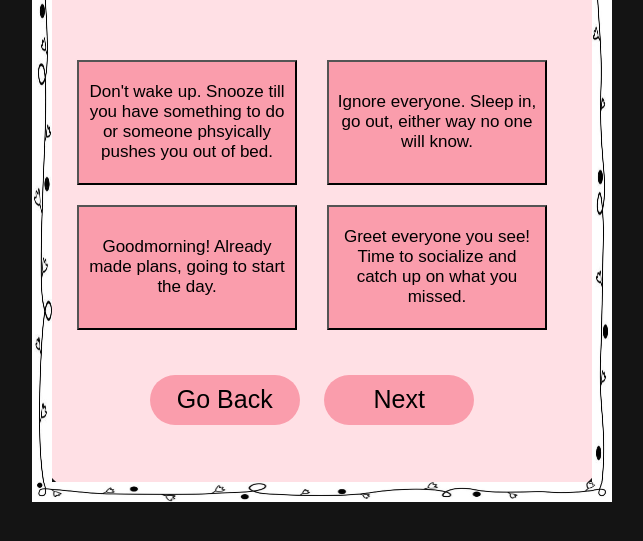
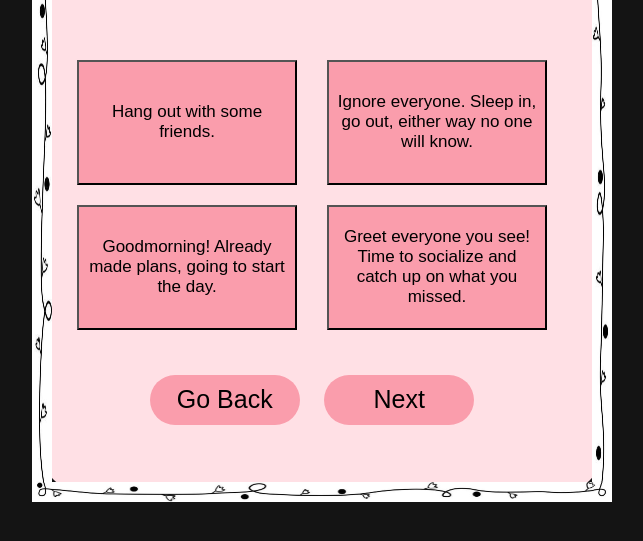
Before and after one commit to ashleydamrau/Cat-Quiz, a plain HTML site: page quiz2.html in a window 1280 px wide. Shown: the part 223-764 px from the top of the page, without its empty margins (318-961 px from the left). Drawn offline with Linux system fonts and the light colour scheme; a web font is replaced by a local one.

Commit message:
first commit

```diff
--- a/quiz2.html
+++ b/quiz2.html
@@ -17,7 +17,7 @@
     </div>
     <div class="questionSection">
     <div>
-      <button class="questionButton">Don't wake up. Snooze till you have something to do or someone phsyically pushes you out of bed.</button>
+      <button class="questionButton">Hang out with some friends.</button>
       <button class="questionButton">Goodmorning! Already made plans, going to start the day.</button>
       </div>
       <div>
```
